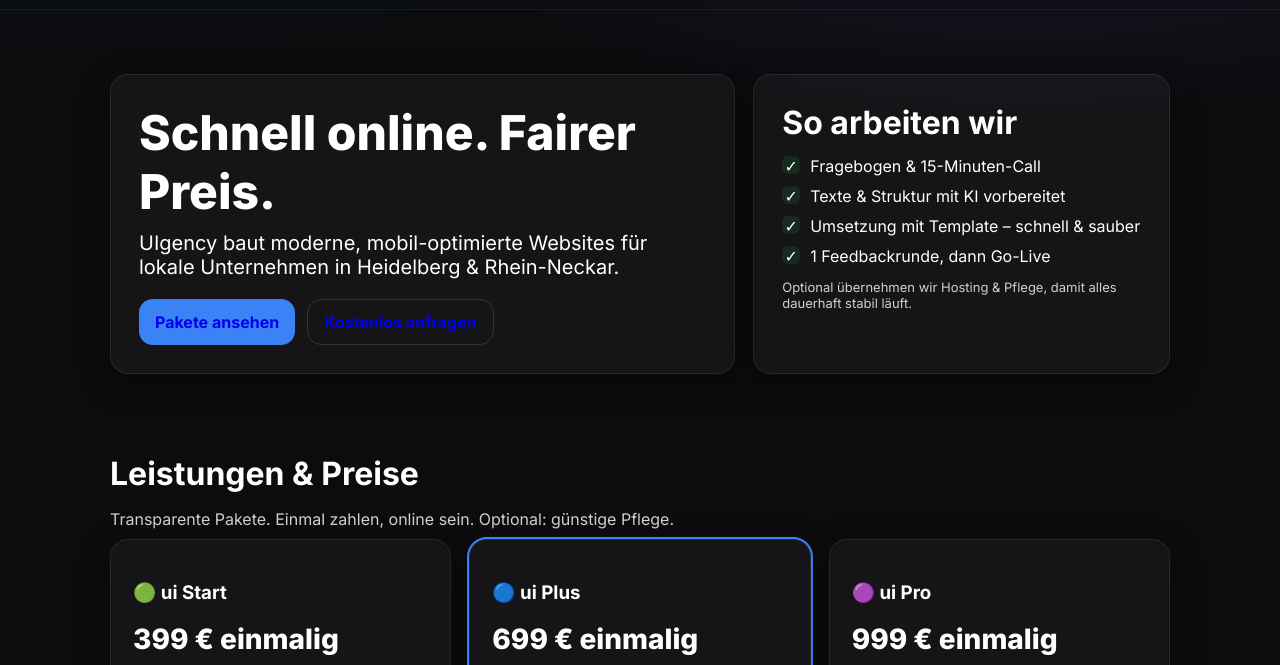
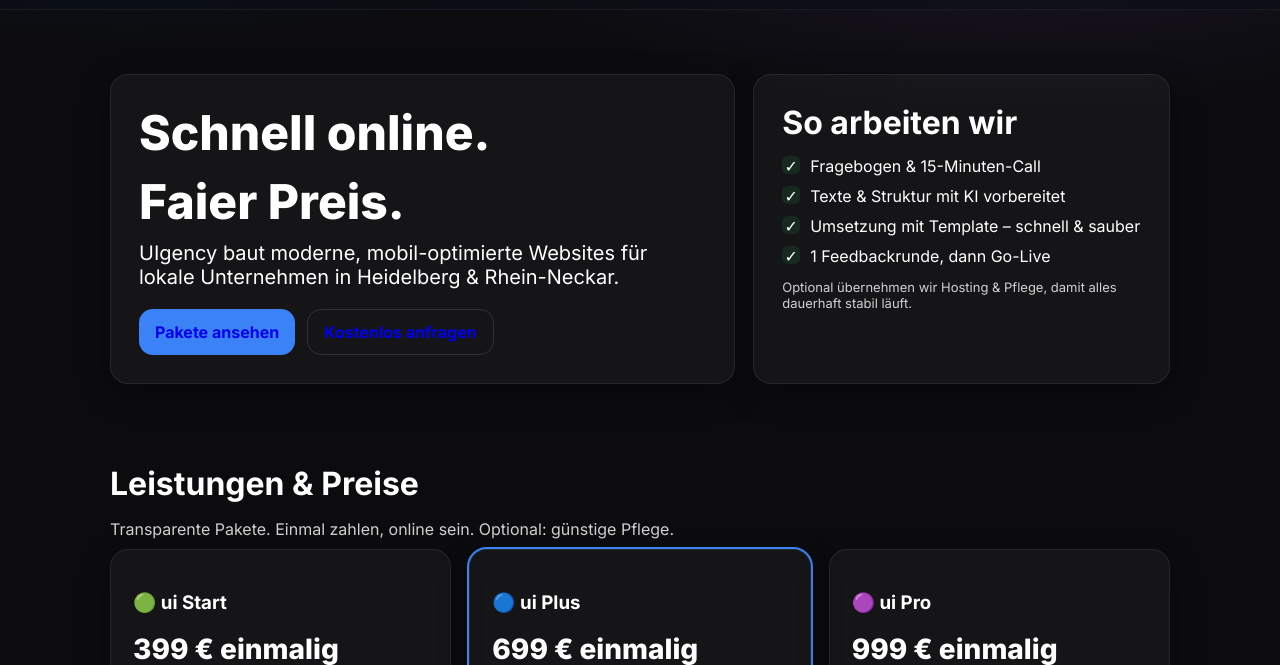
Before and after one commit to SnowyWare-123/uigency-site, a plain HTML site: page index.html in a window 1280 px wide. Shown: the part 55-720 px from the top of the page. Drawn offline with Linux system fonts and the light colour scheme.

Commit message:
Update index.html

```diff
--- a/index.html
+++ b/index.html
@@ -32,7 +32,8 @@
     <!-- Hero -->
     <section class="hero grid grid-2">
       <div class="card">
-        <h1>Schnell online. Fairer Preis.</h1>
+        <h1>Schnell online.</h1>
+        <h1>Faier Preis.</h1>
         <p class="lead">UIgency baut moderne, mobil-optimierte Websites für lokale Unternehmen in Heidelberg & Rhein-Neckar.</p>
         <div class="cta-row">
           <a class="btn primary" href="#preise">Pakete ansehen</a>
```
